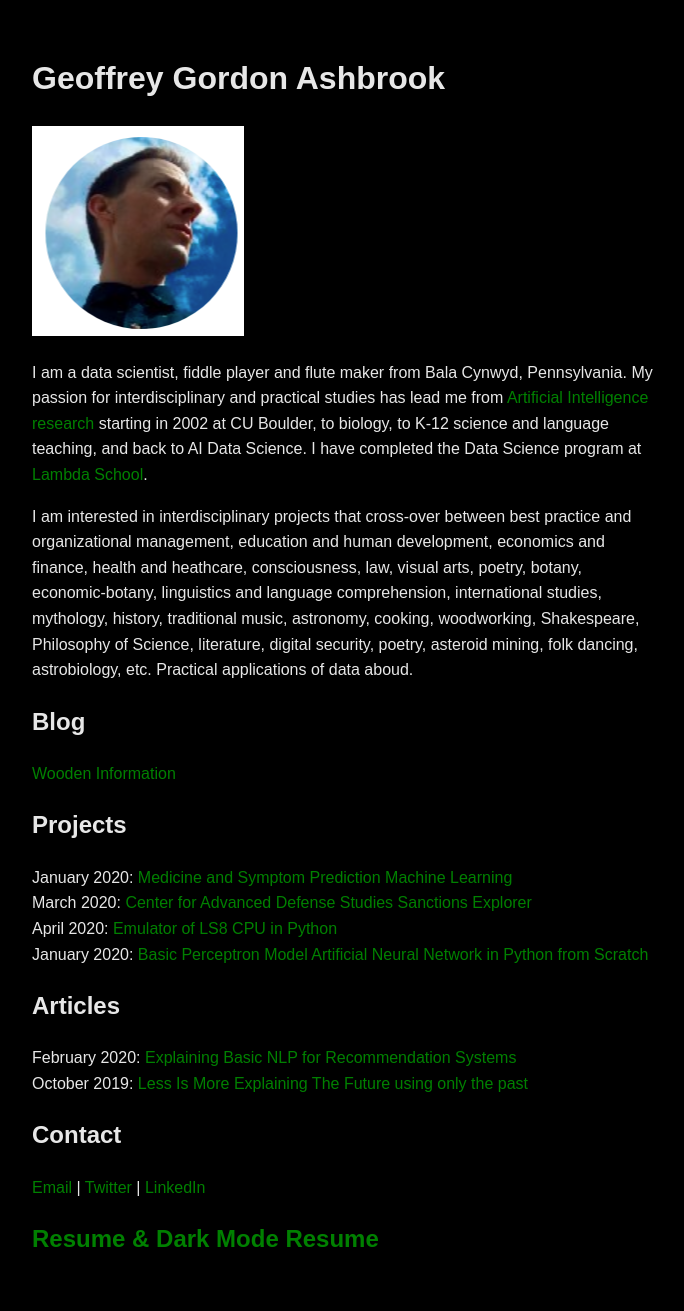
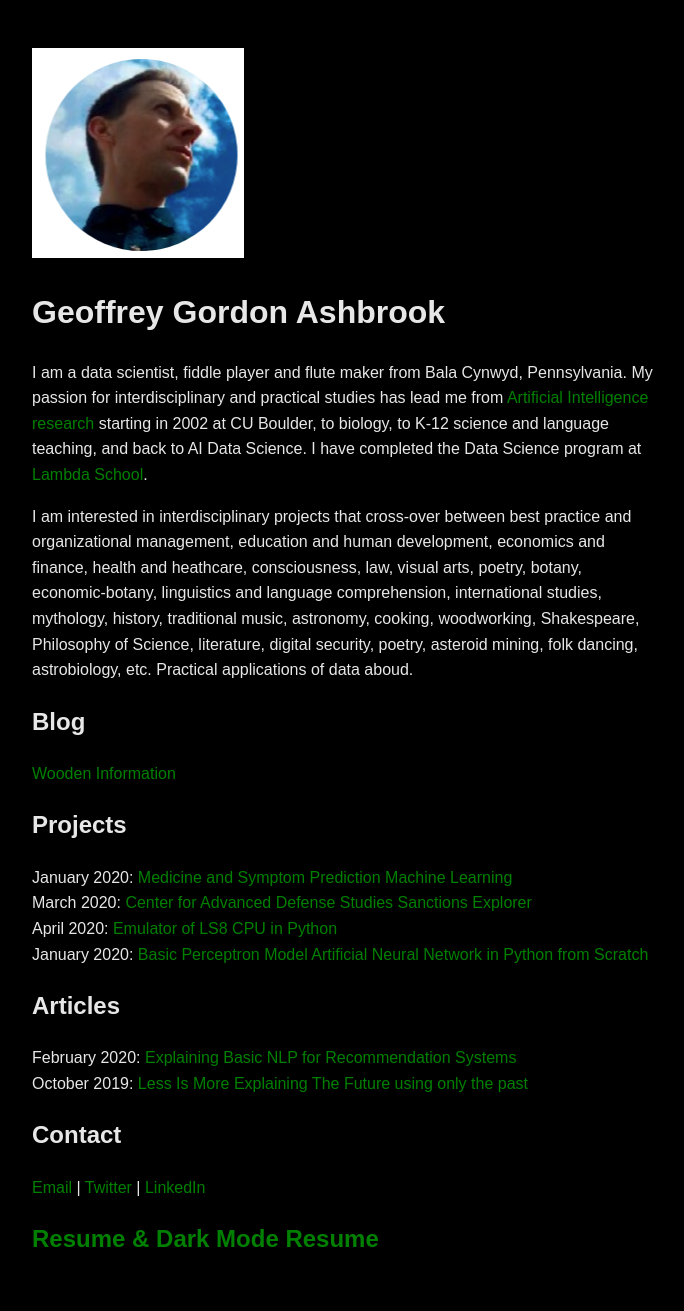
Before and after one commit to pragmatizt/ira_evangelista.github.io, a Jekyll site: the page built from index.md, in a window 1280 px wide. Shown: the whole page, without its empty margins (296-980 px from the left). Built offline with Jekyll 4.4.1, drawn with Linux system fonts in a browser that asks for light colours; our own code applies the rules of GitHub Pages for plain Markdown files.

Commit message:
Update index.md
seq

```diff
--- a/index.md
+++ b/index.md
@@ -1,6 +1,6 @@
+<img src="geoffrey_gordon_ashbrook_round.png" alt="Geoffrey Gordon Ashbrook">
+
 # Geoffrey Gordon Ashbrook
-
-<img src="geoffrey_gordon_ashbrook_round.png" alt="Geoffrey Gordon Ashbrook">
 
 I am a data scientist, fiddle player and flute maker from Bala Cynwyd, Pennsylvania. My passion for interdisciplinary and practical studies has lead me from [Artificial Intelligence research](https://dl.acm.org/doi/10.5555/646145.678706) starting in 2002 at CU Boulder, to biology, to K-12 science and language teaching, and back to AI Data Science. I have completed the Data Science program at [Lambda School](https://lambdaschool.com/).
 
```
